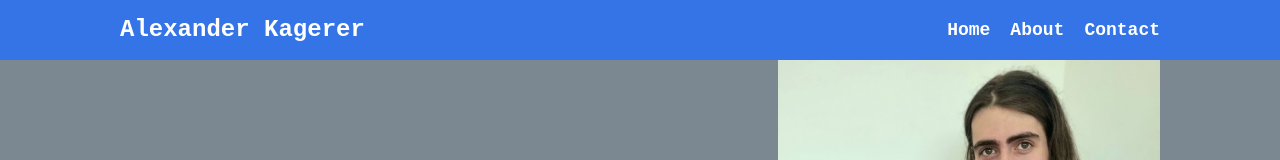
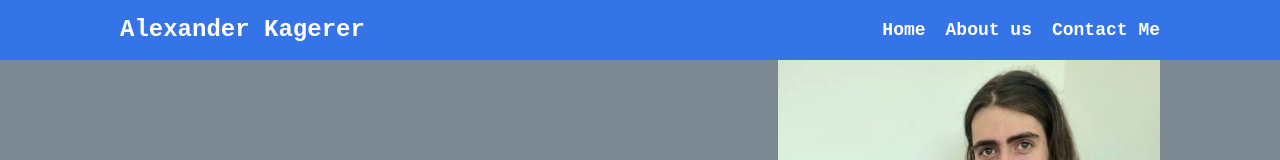
Before and after one commit to kagerer19/Portfolio_Alexander, a plain HTML site: page Portfolio_Landing_page/index.html in a window 1280 px wide. Shown: the top 160 px of the page. Drawn offline with Linux system fonts and the light colour scheme; a web font is replaced by a local one.

Commit message:
test git skills

```diff
--- a/Portfolio_Landing_page/index.html
+++ b/Portfolio_Landing_page/index.html
@@ -18,11 +18,11 @@
                     <a href="#">Home</a>
                 </li>
                 <li>
-                    <a href="#">About</a>
+                    <a href="#">About us</a>
 
                 </li>
                 <li>
-                    <a href="#">Contact</a>
+                    <a href="#">Contact Me</a>
 
                 </li>
             </ul>
```
